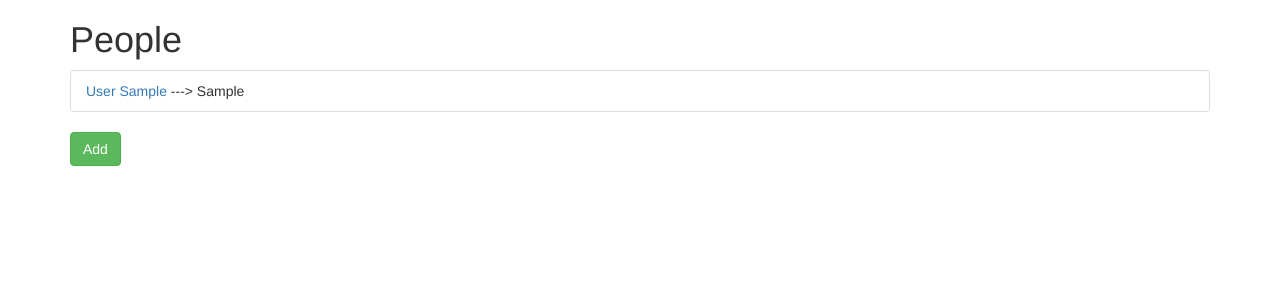
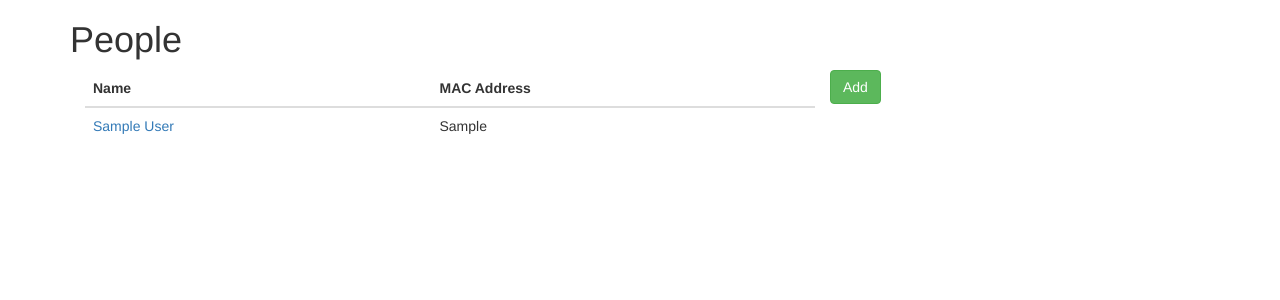
Before and after one commit to eaudeweb/mac-logging, a Flask app: page /people in a window 1280 px wide. Shown: the top 300 px of the page. Run offline with Flask 2, Linux system fonts and the light colour scheme; tables that the repository leaves empty hold one stand-in row (values such as "Sample post"); some libraries are stand-ins or nearby versions.

Commit message:
Use table instead of list on /people

```diff
--- a/clocking/templates/people.html
+++ b/clocking/templates/people.html
@@ -15,12 +15,26 @@
         {{ success }}
       </div>
   {% endif %}
-  <ul class="list-group">
-    {% for person in persons %}
-      <li class="list-group-item"><a href="{{ url_for('api.edit', person_id=person.id) }}">{{ person.last_name }} {{ person.first_name }}</a> ---> {{ person.mac }}</li>
-    {% endfor %}
-  </ul>
-
+  <div class="col-sm-8">
+    <table class="table">
+      <thead>
+        <tr>
+          <th>Name</th>
+          <th>MAC Address</th>
+        </tr>
+      </thead>
+      <tbody>
+        {% for person in persons %}
+          <tr>
+            <td>
+              <a href="{{ url_for('api.edit', person_id=person.id) }}">{{ person.first_name }} {{ person.last_name }}</a>
+            </td>
+            <td> {{ person.mac }}</td>
+          </tr>
+        {% endfor %}
+      </tbody>
+    </table>
+  </div>
   <a href="{{ url_for('api.add') }}">
     <button type="button" class="btn btn-success">Add</button>
   </a>
```
